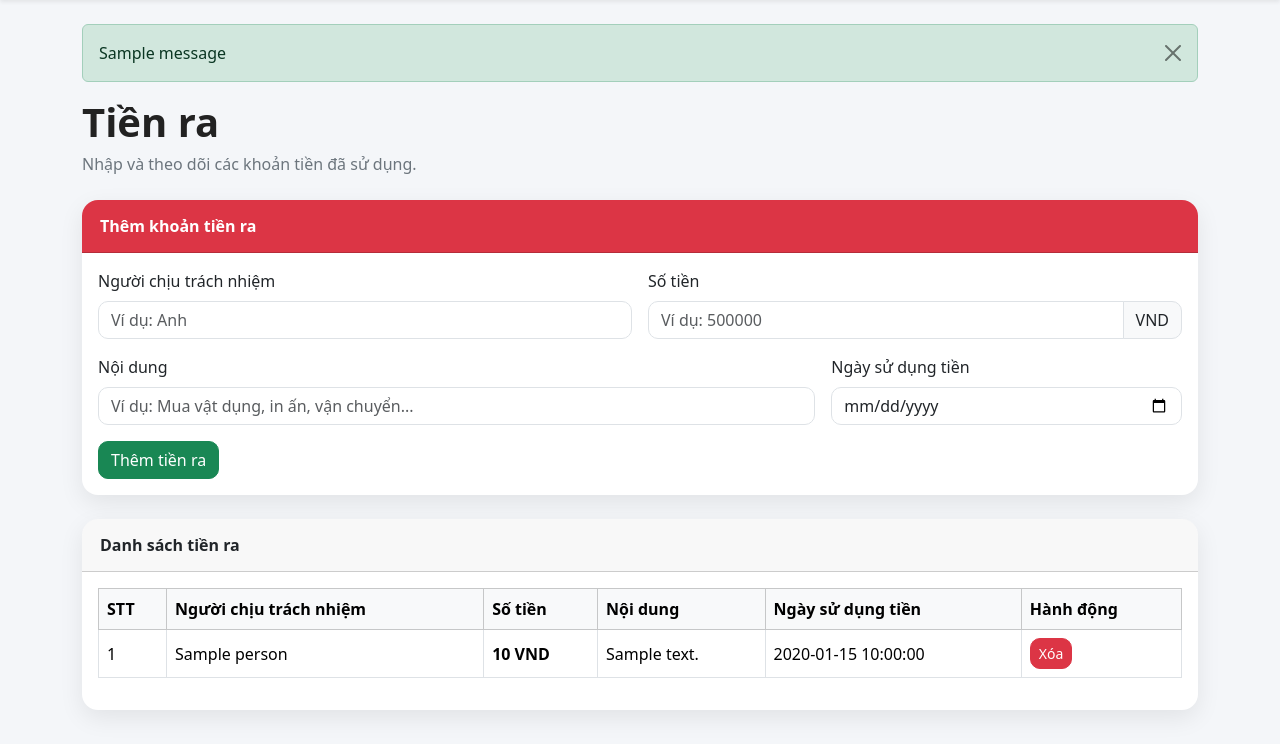
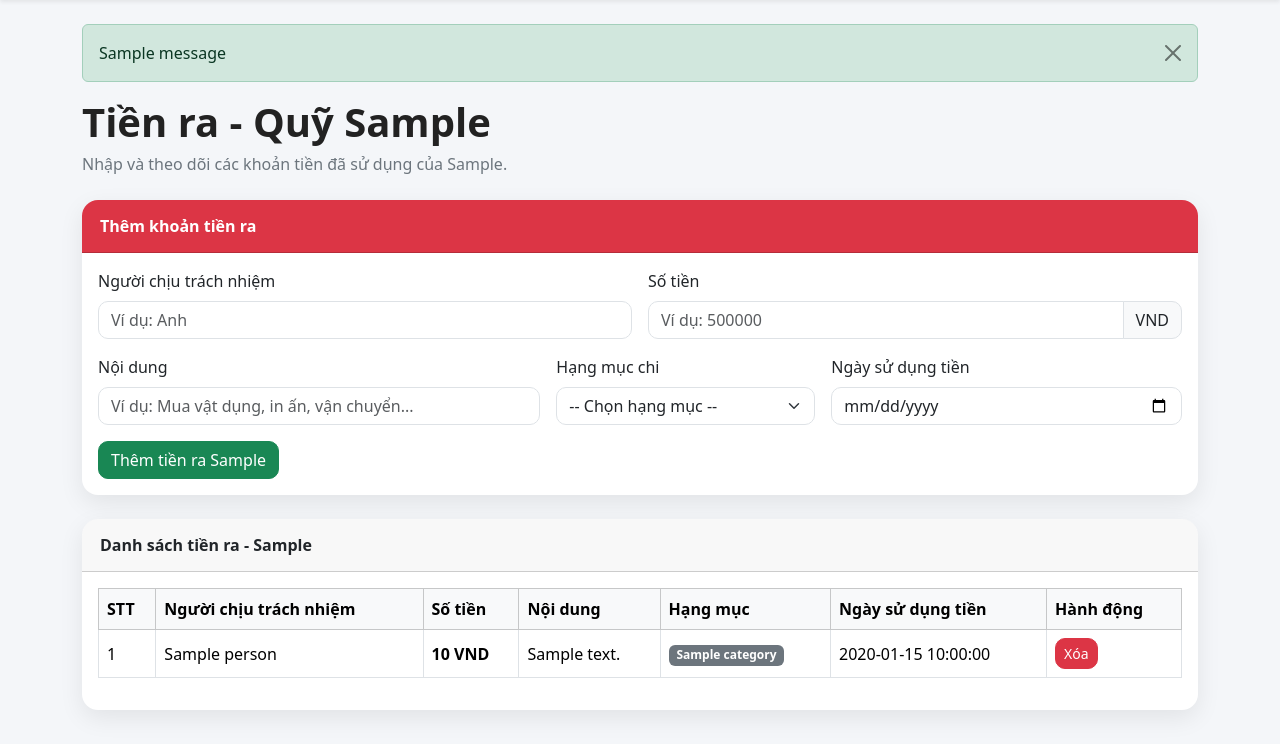
Before and after one commit to eloghcmut/Quy-CLB-ELOG, a Flask app: template templates/expense.html in a window 1280 px wide. Shown: the part 56-800 px from the top of the page. Run offline with Flask 3, Linux system fonts and the light colour scheme; the template is opened without the code that fills it: most values are stand-ins (such as "Sample title", 1, 10 or a date in 2020); one stand-in notice (Sample message) is shown; some libraries are stand-ins or nearby versions.

Commit message:
Add expense category field

```diff
--- a/thu_chi_web_deploy/templates/expense.html
+++ b/thu_chi_web_deploy/templates/expense.html
@@ -1,41 +1,82 @@
 {% extends "base.html" %}
-{% block title %}Tiền ra{% endblock %}
+{% block title %}Tiền ra - {{ selected_gen }}{% endblock %}
 
 {% block content %}
 <div class="page-header">
-    <h1>Tiền ra</h1>
-    <p>Nhập và theo dõi các khoản tiền đã sử dụng.</p>
+    <h1>Tiền ra - Quỹ {{ selected_gen }}</h1>
+    <p>Nhập và theo dõi các khoản tiền đã sử dụng của {{ selected_gen }}.</p>
 </div>
 
 <div class="card custom-card mb-4">
     <div class="card-header bg-danger text-white fw-semibold">
         Thêm khoản tiền ra
     </div>
+
     <div class="card-body">
         <form method="POST" action="{{ url_for('expense') }}">
             <div class="row g-3">
                 <div class="col-md-6">
                     <label class="form-label">Người chịu trách nhiệm</label>
-                    <input type="text" name="person" class="form-control" placeholder="Ví dụ: Anh" required>
+                    <input
+                        type="text"
+                        name="person"
+                        class="form-control"
+                        placeholder="Ví dụ: Anh"
+                        required
+                    >
                 </div>
+
                 <div class="col-md-6">
                     <label class="form-label">Số tiền</label>
                     <div class="input-group">
-                        <input type="number" name="amount" class="form-control" placeholder="Ví dụ: 500000" min="0" required>
+                        <input
+                            type="number"
+                            name="amount"
+                            class="form-control"
+                            placeholder="Ví dụ: 500000"
+                            min="0"
+                            required
+                        >
                         <span class="input-group-text">VND</span>
                     </div>
                 </div>
-                <div class="col-md-8">
+
+                <div class="col-md-5">
                     <label class="form-label">Nội dung</label>
-                    <input type="text" name="description" class="form-control" placeholder="Ví dụ: Mua vật dụng, in ấn, vận chuyển..." required>
+                    <input
+                        type="text"
+                        name="description"
+                        class="form-control"
+                        placeholder="Ví dụ: Mua vật dụng, in ấn, vận chuyển..."
+                        required
+                    >
                 </div>
+
+                <div class="col-md-3">
+                    <label class="form-label">Hạng mục chi</label>
+                    <select name="category" class="form-select" required>
+                        <option value="" disabled selected>-- Chọn hạng mục --</option>
+                        {% for category in expense_categories %}
+                            <option value="{{ category }}">{{ category }}</option>
+                        {% endfor %}
+                    </select>
+                </div>
+
                 <div class="col-md-4">
                     <label class="form-label">Ngày sử dụng tiền</label>
-                    <input type="date" name="date" class="form-control" required>
+                    <input
+                        type="date"
+                        name="date"
+                        class="form-control"
+                        required
+                    >
                 </div>
             </div>
+
             <div class="mt-3">
-                <button type="submit" class="btn btn-success">Thêm tiền ra</button>
+                <button type="submit" class="btn btn-success">
+                    Thêm tiền ra {{ selected_gen }}
+                </button>
             </div>
         </form>
     </div>
@@ -43,8 +84,9 @@
 
 <div class="card custom-card">
     <div class="card-header fw-semibold">
-        Danh sách tiền ra
+        Danh sách tiền ra - {{ selected_gen }}
     </div>
+
     <div class="card-body table-responsive">
         <table class="table table-bordered table-hover align-middle">
             <thead class="table-light">
@@ -53,10 +95,12 @@
                     <th>Người chịu trách nhiệm</th>
                     <th>Số tiền</th>
                     <th>Nội dung</th>
+                    <th>Hạng mục</th>
                     <th>Ngày sử dụng tiền</th>
                     <th>Hành động</th>
                 </tr>
             </thead>
+
             <tbody>
                 {% for item in expenses %}
                 <tr>
@@ -64,16 +108,29 @@
                     <td>{{ item.person }}</td>
                     <td class="money expense-money">{{ item.amount | vnd }}</td>
                     <td>{{ item.description }}</td>
+                    <td>
+                        <span class="badge bg-secondary">
+                            {{ item.category or 'Khác' }}
+                        </span>
+                    </td>
                     <td>{{ item.date }}</td>
                     <td>
-                        <form method="POST" action="{{ url_for('delete_expense', item_id=item.id) }}" onsubmit="return confirm('Bạn có chắc muốn xóa khoản này không?');">
-                            <button type="submit" class="btn btn-danger btn-sm">Xóa</button>
+                        <form
+                            method="POST"
+                            action="{{ url_for('delete_expense', item_id=item.id) }}"
+                            onsubmit="return confirm('Bạn có chắc muốn xóa khoản tiền ra này không?');"
+                        >
+                            <button type="submit" class="btn btn-danger btn-sm">
+                                Xóa
+                            </button>
                         </form>
                     </td>
                 </tr>
                 {% else %}
                 <tr>
-                    <td colspan="6" class="text-center text-muted">Chưa có dữ liệu tiền ra.</td>
+                    <td colspan="7" class="text-center text-muted">
+                        Chưa có dữ liệu tiền ra cho {{ selected_gen }}.
+                    </td>
                 </tr>
                 {% endfor %}
             </tbody>
```
